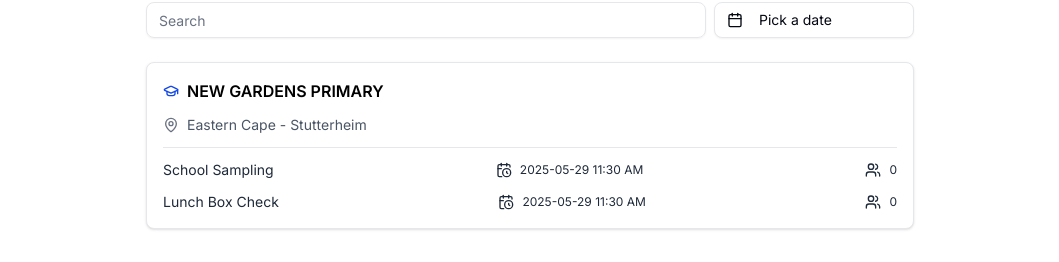
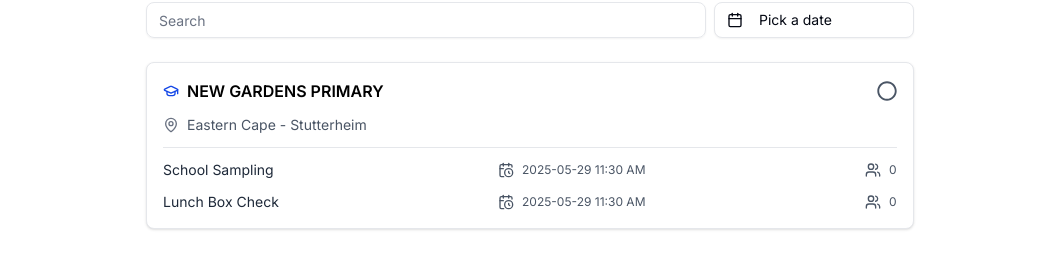
Before and after one commit to dev-perks/KTSA, a React (Vite) app: page /activity in a window 1280 px wide. Shown: the part 192-454 px from the top of the page, without its empty margins (110-1169 px from the left). Built offline with nearby package versions, Linux system fonts and the light colour scheme.

Commit message:
feat: Add react-icons dependency and enhance ActivityCard component with status icons and layout improvements

```diff
--- a/package.json
+++ b/package.json
@@ -24,6 +24,7 @@
     "react-dom": "^19.1.0",
     "react-hook-form": "^7.57.0",
     "react-hot-toast": "^2.5.2",
+    "react-icons": "^5.5.0",
     "react-router-dom": "^7.6.2",
     "tailwind-merge": "^3.3.0",
     "tailwindcss": "^4.1.8"
--- a/src/components/activity/ActivityCard.jsx
+++ b/src/components/activity/ActivityCard.jsx
@@ -1,14 +1,32 @@
 import React from "react";
 import { MapPin, Users, CalendarClock, GraduationCap } from "lucide-react";
+import { FaRegCircle, FaRegDotCircle, FaRegCheckCircle } from "react-icons/fa";
 
 export default function ActivityCard({ activityDetails }) {
+  const isCompleted = activityDetails.completed;
+  const isInProgress = !isCompleted && activityDetails.activities.some(item => item.promoters > 0);
+
+  const StatusIcon = isCompleted
+    ? FaRegCheckCircle
+    : isInProgress
+    ? FaRegDotCircle
+    : FaRegCircle;
+  const statusColor = isCompleted
+    ? "text-green-500"
+    : isInProgress
+    ? "text-yellow-500"
+    : "text-gray-600";
+
   return (
     <div className="border rounded-md p-4 shadow-sm bg-white space-y-3">
-      {/* School Name */}
-      <h3 className="font-semibold text-black flex items-center gap-2">
-        <GraduationCap className="w-4 h-4 text-blue-700" />
-        {activityDetails.name}
-      </h3>
+      {/* Header: School Name and status icon */}
+      <div className="flex justify-between items-center">
+        <h3 className="font-semibold text-black flex items-center gap-2">
+          <GraduationCap className="w-4 h-4 text-blue-700" />
+          {activityDetails.name}
+        </h3>
+        <StatusIcon className={`w-5 h-5 ${statusColor}`} />
+      </div>
 
       {/* Region & City */}
       <p className="text-sm text-gray-600 flex items-center gap-2">
@@ -23,14 +41,14 @@ export default function ActivityCard({ activityDetails }) {
       {activityDetails.activities.map((item) => (
         <div
           key={item.name}
-          className="flex justify-between items-center text-sm text-gray-800"
+          className="grid grid-cols-[120px_152px_32px] items-center justify-between"
         >
-          <span className="">{item.name}</span>
-          <span className="flex items-center gap-2 text-xs">
+          <span className="text-sm text-gray-800">{item.name}</span>
+          <span className="flex items-center gap-2 text-xs text-gray-600">
             <CalendarClock className="w-4 h-4" />
             {item.date} {item.time}
           </span>
-          <span className="flex items-center gap-2 text-xs">
+          <span className="flex items-center gap-2 text-xs text-gray-600">
             <Users className="w-4 h-4" />
             {item.promoters}
           </span>
```
Also changed, not shown: 1 other file (tests, documents, lock files or other folders).
